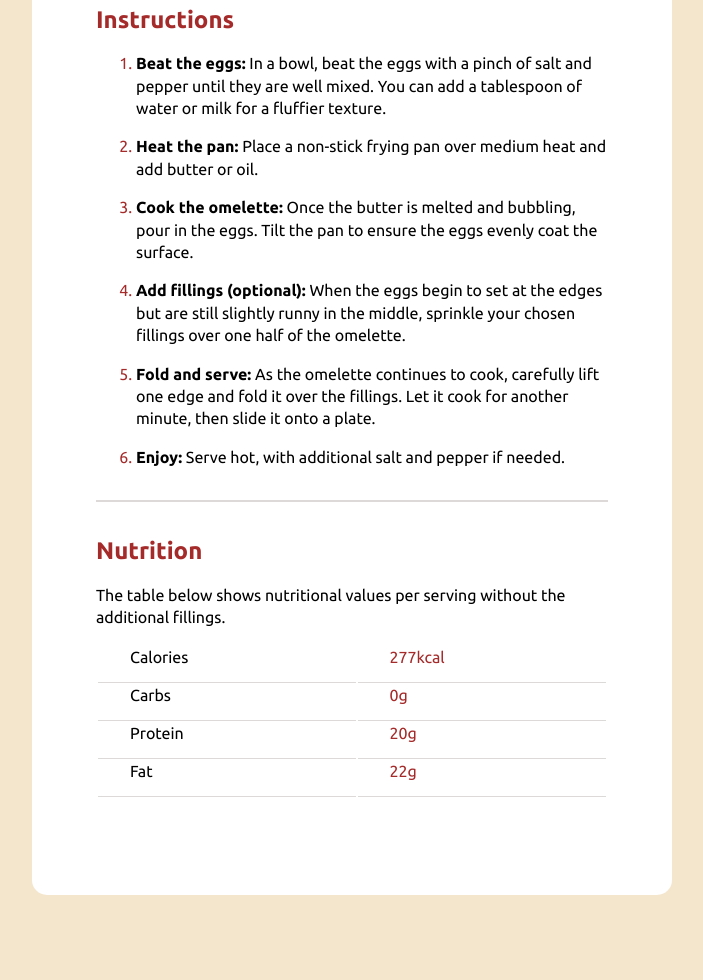
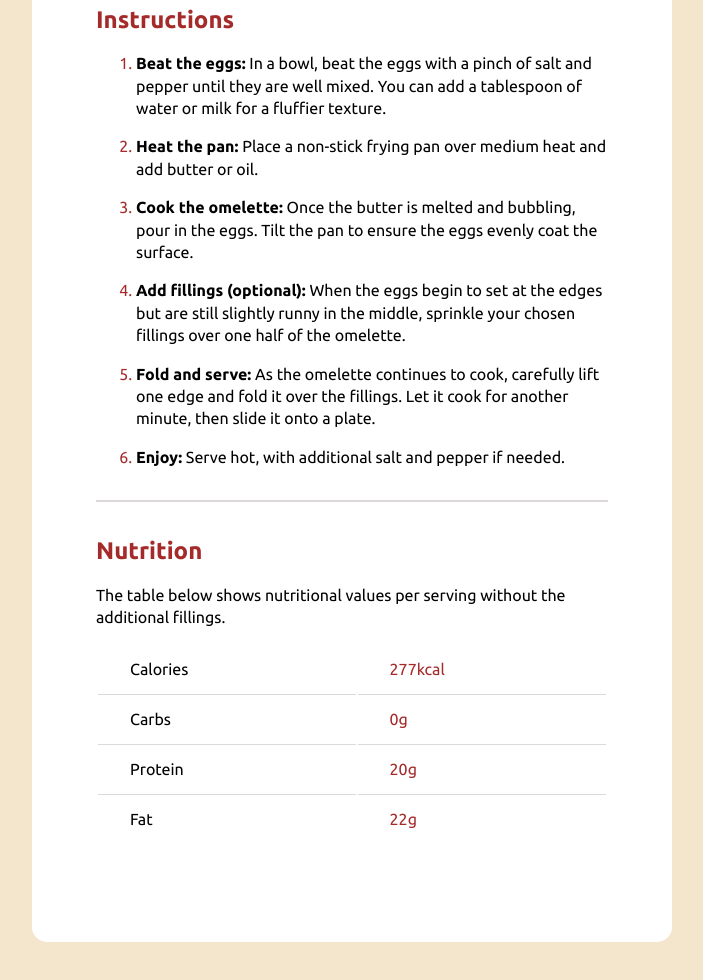
Before and after one commit to 0xAd1L/Recipe_page, a plain HTML site: page index.html in a window 1280 px wide. Shown: the part 1106-2086 px from the top of the page, without its empty margins (288-991 px from the left). Drawn offline with Linux system fonts and the light colour scheme.

Commit message:
"2nd ver"

```diff
--- a/index.html
+++ b/index.html
@@ -110,8 +110,8 @@
             <td>20g</td>
           </tr>
           <tr>
-            <td>Fat</td>
-            <td>22g</td>
+            <td style="border-bottom: none;">Fat</td>
+            <td style="border-bottom: none;">22g</td>
           </tr>
         </tbody>
       </table>
--- a/mystyle.css
+++ b/mystyle.css
@@ -90,21 +90,11 @@ span {
 
 td {
   border-bottom: 1px solid rgb(221, 217, 217);
-}
-
-td:last-child {
-  border-bottom: none;
-}
-
-td {
-  padding-left: 2em;
-  padding-bottom: 1em;
+  padding:13px 0px 1em 2em;
 }
 
 td:nth-child(2n) {
   color: brown;
-  border-bottom: 1px solid rgb(221, 217, 217);
-
 }
 
 table {
```
